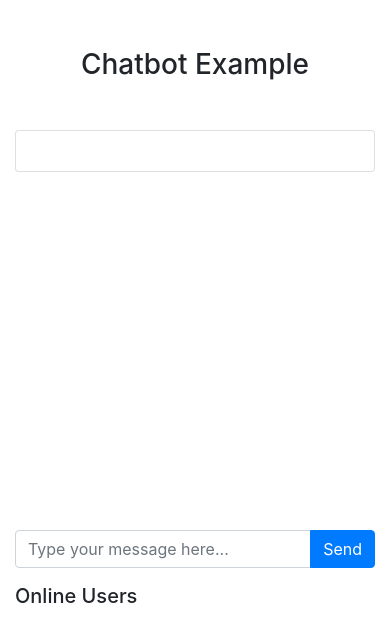
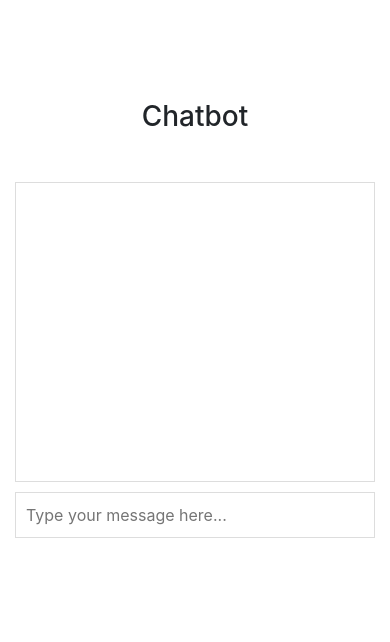
Before and after one commit to VerdictSupply/home, a PHP site: page /chat.php in a window 390 px wide. Shown: the top 642 px of the page. Run offline with PHP 8.4, Linux system fonts and the light colour scheme.

Commit message:
Update chat.php

```diff
--- a/chat.php
+++ b/chat.php
@@ -1,48 +1,54 @@
 <!DOCTYPE html>
-<html lang="en">
+<html>
 <head>
-	<meta charset="UTF-8">
-	<meta name="viewport" content="width=device-width, initial-scale=1.0">
-	<title>Chatbot Example</title>
+	<title>Chatbot</title>
 	<!-- Bootstrap CSS -->
 	<link rel="stylesheet" href="https://maxcdn.bootstrapcdn.com/bootstrap/4.5.2/css/bootstrap.min.css">
+	<!-- Custom CSS -->
 	<style>
-		.chat-container {
-			height: 400px;
+		.container {
+			margin-top: 100px;
+		}
+		.msg-box {
+			height: 300px;
 			overflow-y: scroll;
+			border: 1px solid #ddd;
+			padding: 10px;
+			margin-bottom: 10px;
+		}
+		.msg-input {
+			border: 1px solid #ddd;
+			padding: 10px;
+			width: 100%;
 		}
 	</style>
 </head>
 <body>
-	<div class="container mt-5">
-		<h3 class="text-center mb-5">Chatbot Example</h3>
+	<div class="container">
 		<div class="row">
-			<div class="col-md-8">
-				<div class="chat-container">
-					<div class="card">
-						<div class="card-body">
-							<!-- Chat messages will be displayed here -->
-						</div>
-					</div>
+			<div class="col-md-6 offset-md-3">
+				<h3 class="text-center mb-5">Chatbot</h3>
+				<div class="msg-box">
+					<!-- Chat messages will be displayed here -->
 				</div>
-				<div class="input-group mb-3">
-					<input type="text" class="form-control" id="user-input" placeholder="Type your message here...">
-					<div class="input-group-append">
-						<button class="btn btn-primary" type="button" id="send-btn">Send</button>
-					</div>
-				</div>
-			</div>
-			<div class="col-md-4">
-				<h5 class="mb-3">Online Users</h5>
-				<ul class="list-group">
-					<!-- Online users will be displayed here -->
-				</ul>
+				<input type="text" id="msg-input" class="msg-input" placeholder="Type your message here...">
 			</div>
 		</div>
 	</div>
-
 	<!-- jQuery -->
 	<script src="https://ajax.googleapis.com/ajax/libs/jquery/3.5.1/jquery.min.js"></script>
-	<!-- Bootstrap JS -->
-	<script src="https://maxcdn.bootstrapcdn.com/bootstrap/4.5.2/js/bootstrap.min.js"></script>
+	<!-- Custom JS -->
 	<script>
+		$(document).ready(function() {
+			$('#msg-input').keypress(function(event) {
+				if (event.keyCode == 13) {
+					event.preventDefault();
+					getBotResponse();
+				}
+			});
+		});
+
+		function getBotResponse() {
+			var userMsg = $('#msg-input').val();
+			$('#msg-input').val('');
+			$('.msg-box').append('<
```
